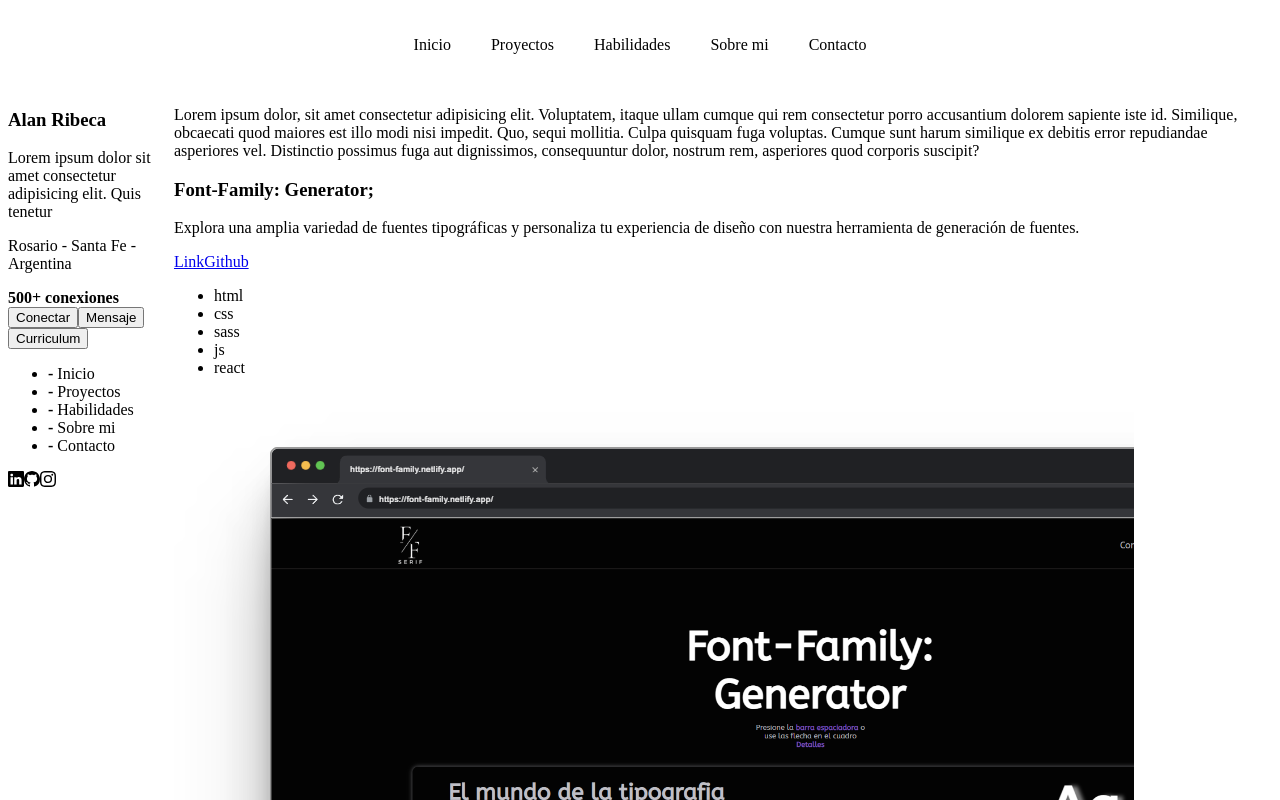
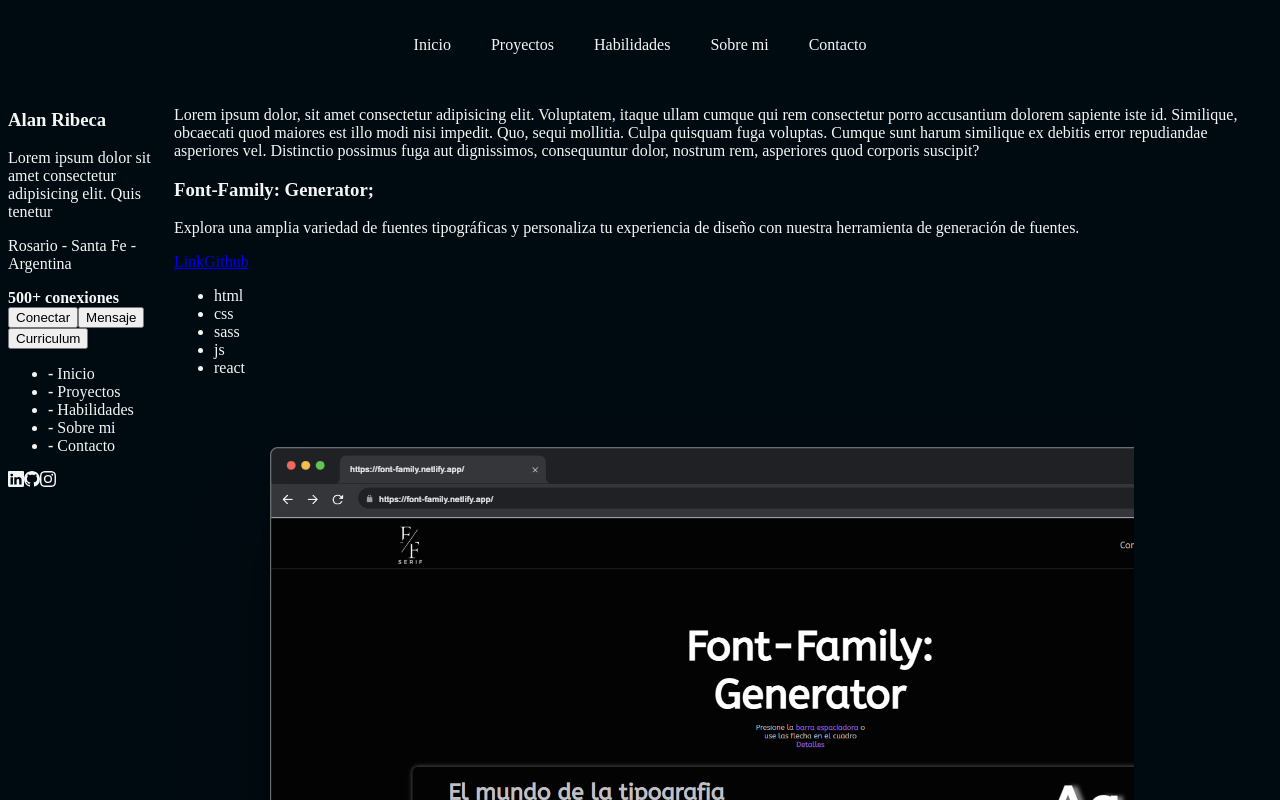
Before and after one commit to stivcode21/Colaboracion-Portafolio, a React (Vite) app: page / in a window 1280 px wide. Shown: the top 800 px of the page. Built offline with nearby package versions, Linux system fonts and the light colour scheme.

Commit message:
agregandole el backgraund-color a la pag

```diff
--- a/src/css/App.scss
+++ b/src/css/App.scss
@@ -1,3 +1,8 @@
 .main {
-    display: flex;
+  display: flex;
 }
+
+body {
+  color: rgba(255, 255, 255, 0.959);
+  background-color: rgb(0, 11, 17);
+}
```
